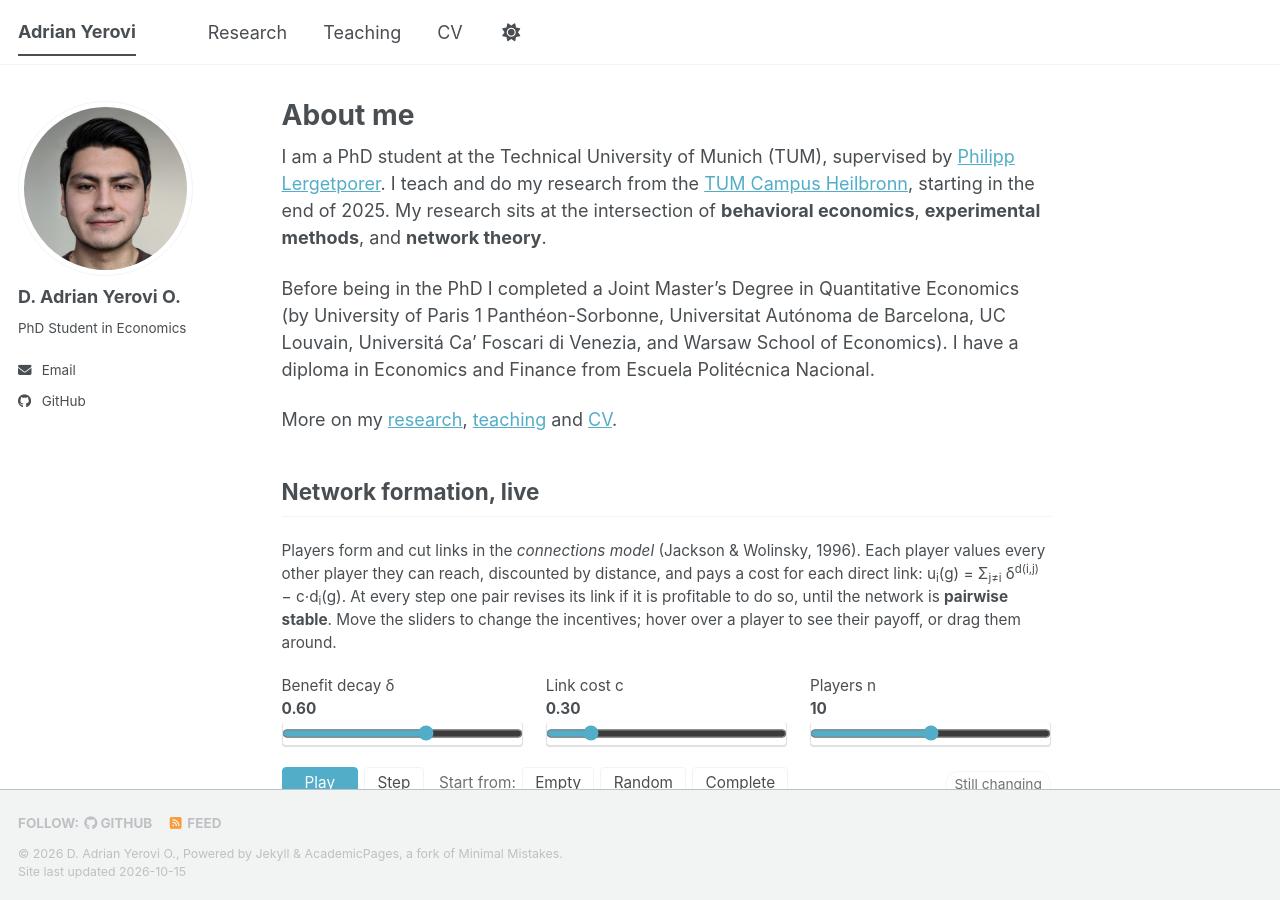
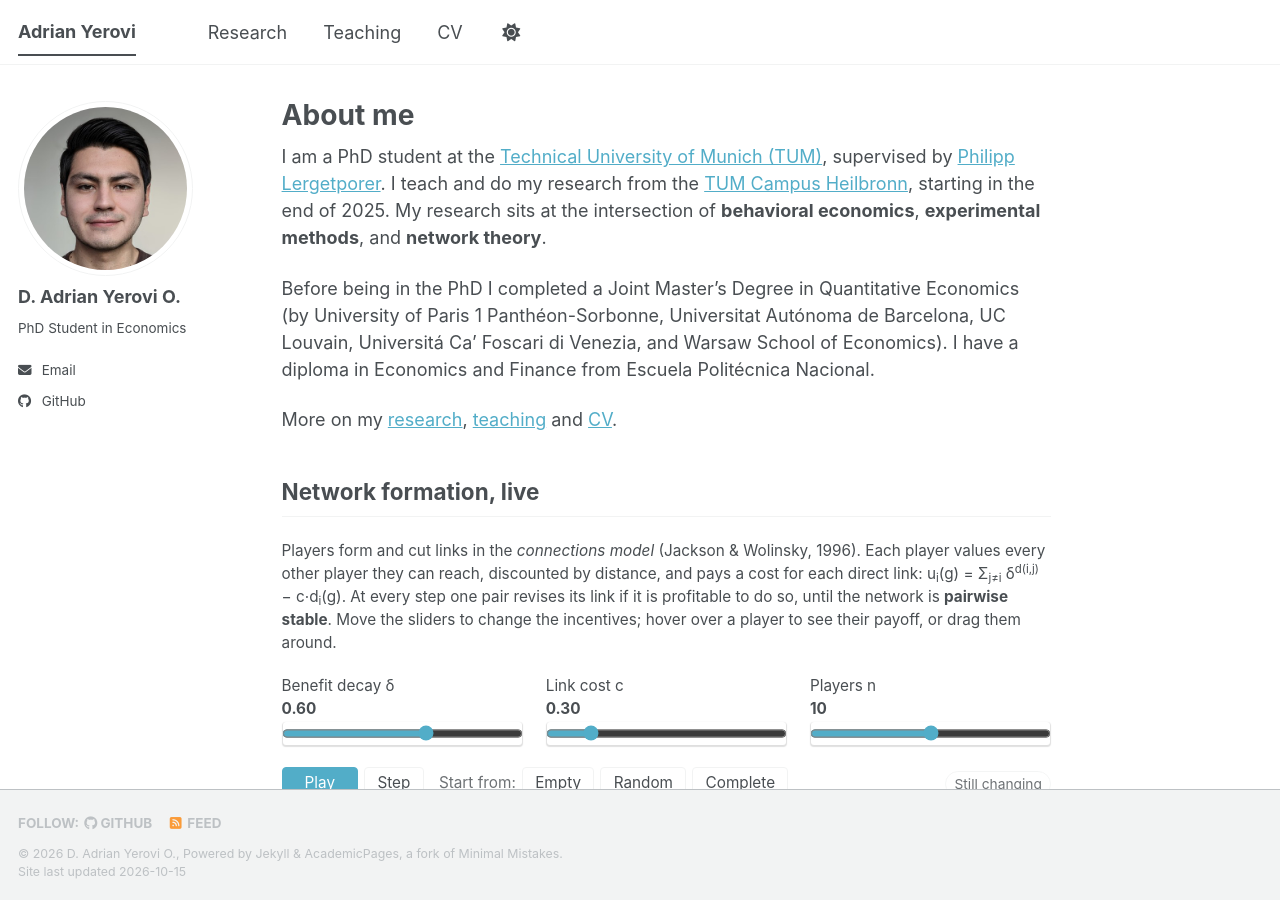
Before and after one commit to AYerovi/AYerovi.github.io, a Jekyll site: the page built from _pages/about.md, in a window 1280 px wide and 900 px high. Built offline with Jekyll 4.4.1, drawn with Linux system fonts in a browser that asks for light colours; a style sheet for code colours, icons or effects is not loaded; part of the change alters nothing that is shown.

```diff
--- a/_pages/about.md
+++ b/_pages/about.md
@@ -7,7 +7,7 @@ redirect_from:
   - /about.html
 ---
 
-I am a PhD student at the Technical University of Munich (TUM), supervised by [Philipp Lergetporer](https://sites.google.com/lergetporer.at/philipplergetporereconomics). I teach and do my research from the [TUM Campus Heilbronn](https://chn.tum.de/who-we-are/campus-portrait), starting in the end of 2025. My research sits at the intersection of **behavioral economics**, **experimental methods**, and **network theory**.
+I am a PhD student at the [Technical University of Munich (TUM)](https://www.tum.de/en/about-tum), supervised by [Philipp Lergetporer](https://sites.google.com/lergetporer.at/philipplergetporereconomics). I teach and do my research from the [TUM Campus Heilbronn](https://chn.tum.de/who-we-are/campus-portrait), starting in the end of 2025. My research sits at the intersection of **behavioral economics**, **experimental methods**, and **network theory**.
 
 Before being in the PhD I completed a Joint Master's Degree in Quantitative Economics (by University of Paris 1 Panthéon-Sorbonne, Universitat Autónoma de Barcelona, UC Louvain, Universitá Ca' Foscari di Venezia, and Warsaw School of Economics). I have a diploma in Economics and Finance from Escuela Politécnica Nacional.
 
```
